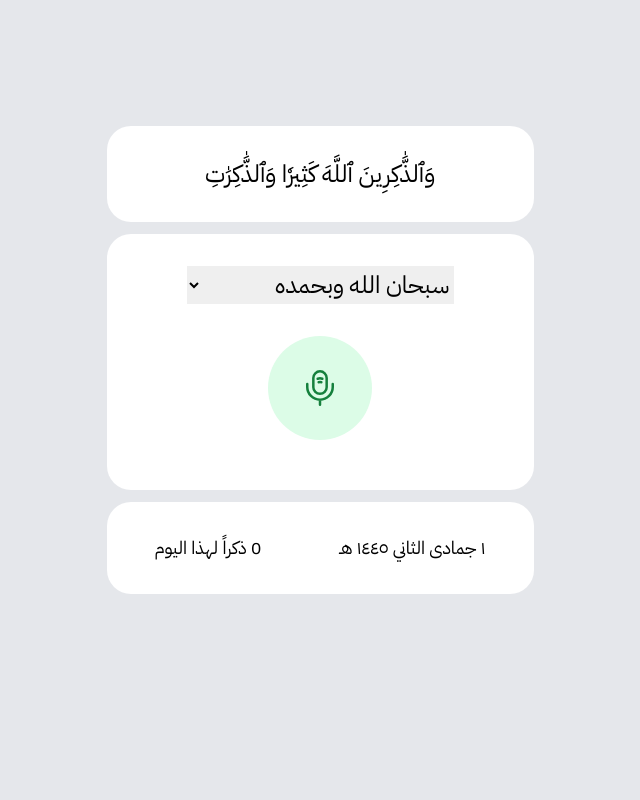
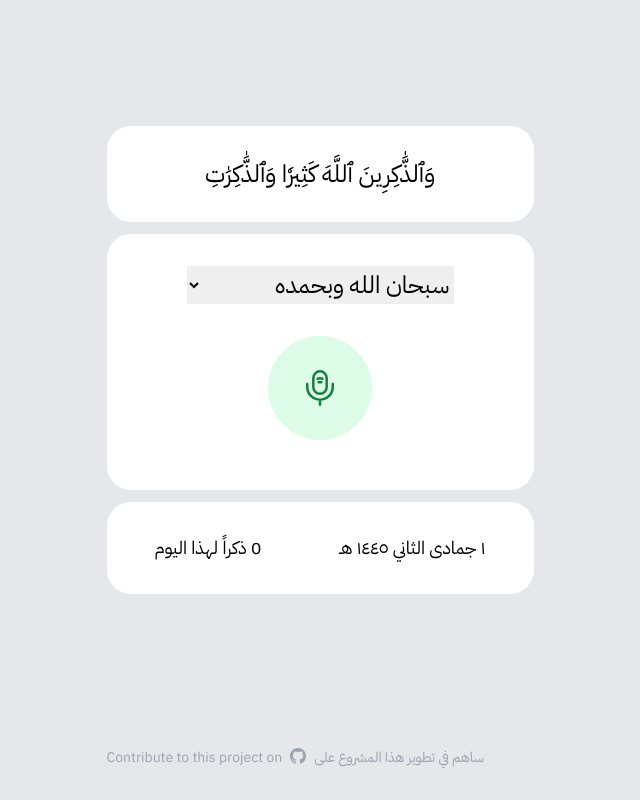
Before and after one commit to mrgwd/Zikr, a Next.js app: page / in a window 1280 px wide. Shown: the whole page, without its empty margins (320-960 px from the left). Built offline with nearby package versions, Linux system fonts and the light colour scheme.

Commit message:
Added Contribute component

```diff
--- a/app/page.tsx
+++ b/app/page.tsx
@@ -6,6 +6,7 @@ import { SebhaProvider } from '@/contexts/SebhaProvider'
 import BrowserNotSupported from '@/components/browserNotSupported'
 import Footer from '@/components/footer'
 import { AzkarProvider } from '@/contexts/AzkarProvider'
+import Contribute from '@/components/contribute'
 
 export default function Home() {
   const [hasBrowserSupport, setHasbrowserSupport] = useState(false)
@@ -32,6 +33,7 @@ export default function Home() {
             )}
           </SebhaProvider>
         </AzkarProvider>
+        <Contribute />
       </div>
     </main>
   )
--- /dev/null
+++ b/components/contribute.tsx
@@ -0,0 +1,23 @@
+export default function Contribute() {
+  return (
+    <a
+      href="https://github.com/mrgwd/Zikr"
+      target="_blank"
+      className="text-gray-400 absolute bottom-8 hover:text-gray-700 flex gap-2 transition-all group"
+      dir="rtl"
+    >
+      <p className="text-sm font-medium">ساهم في تطوير هذا المشروع على </p>
+      <svg
+        className="fill-gray-400 group-hover:fill-gray-700 transition-all"
+        width="16"
+        height="16"
+        viewBox="0 0 16 16"
+        fill="none"
+        xmlns="http://www.w3.org/2000/svg"
+      >
+        <path d="M8 0C3.58 0 0 3.58 0 8C0 11.54 2.29 14.53 5.47 15.59C5.87 15.66 6.02 15.42 6.02 15.21C6.02 15.02 6.01 14.39 6.01 13.72C4 14.09 3.48 13.23 3.32 12.78C3.23 12.55 2.84 11.84 2.5 11.65C2.22 11.5 1.82 11.13 2.49 11.12C3.12 11.11 3.57 11.7 3.72 11.94C4.44 13.15 5.59 12.81 6.05 12.6C6.12 12.08 6.33 11.73 6.56 11.53C4.78 11.33 2.92 10.64 2.92 7.58C2.92 6.71 3.23 5.99 3.74 5.43C3.66 5.23 3.38 4.41 3.82 3.31C3.82 3.31 4.49 3.1 6.02 4.13C6.66 3.95 7.34 3.86 8.02 3.86C8.7 3.86 9.38 3.95 10.02 4.13C11.55 3.09 12.22 3.31 12.22 3.31C12.66 4.41 12.38 5.23 12.3 5.43C12.81 5.99 13.12 6.7 13.12 7.58C13.12 10.65 11.25 11.33 9.47 11.53C9.76 11.78 10.01 12.26 10.01 13.01C10.01 14.08 10 14.94 10 15.21C10 15.42 10.15 15.67 10.55 15.59C12.1384 15.0543 13.5187 14.0337 14.4964 12.672C15.4741 11.3104 16 9.67631 16 8C16 3.58 12.42 0 8 0Z" />
+      </svg>
+      <p className="text-sm font-medium">Contribute to this project on </p>
+    </a>
+  )
+}
```
